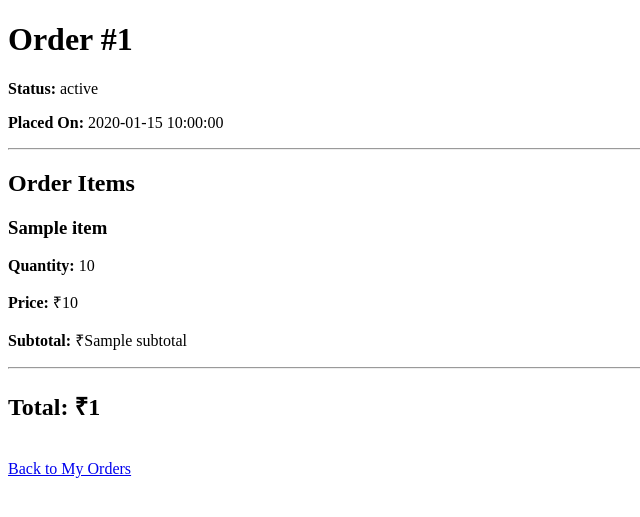
After one commit to Adityatrip4666/FarmDirect, a Flask app: template templates/order_details.html in a window 1280 px wide. The commit adds this page. Shown: the top 517 px of the page, without its empty margins (0-640 px from the left). Run offline with Flask 3, Linux system fonts and the light colour scheme; the template is opened without the code that fills it: most values are stand-ins (such as "Sample title", 1, 10 or a date in 2020).

Commit message:
Implement consumer order management (Issue #16)

```diff
--- a/app.py
+++ b/app.py
@@ -33,6 +33,7 @@ def role_required(*allowed_roles):
         return decorated_function
 
     return decorator
+
 
 def get_cart():
     return session.get("cart", {})
@@ -366,7 +367,6 @@ def seller_profile(user_id):
     return render_template("seller_profile.html", user=user, profile=profile)
 
 
-
 @app.route("/marketplace")
 @role_required("consumer", "bulk_buyer")
 def marketplace():
@@ -425,6 +425,7 @@ def marketplace():
         location=location,
     )
 
+
 @app.route("/cart/add/<int:product_id>", methods=["POST"])
 @role_required("consumer")
 def add_to_cart(product_id):
@@ -474,17 +475,14 @@ def add_to_cart(product_id):
     flash("Product added to cart.", "success")
     return redirect(url_for("marketplace"))
 
+
 @app.route("/cart")
 @role_required("consumer")
 def cart():
     cart = get_cart()
 
     if not cart:
-        return render_template(
-            "cart.html",
-            cart_items=[],
-            total=0
-        )
+        return render_template("cart.html", cart_items=[], total=0)
 
     product_ids = list(cart.keys())
 
@@ -519,11 +517,204 @@ def cart():
             }
         )
 
-    return render_template(
-        "cart.html",
-        cart_items=cart_items,
-        total=total
-    )
+    return render_template("cart.html", cart_items=cart_items, total=total)
+
+
+@app.route("/orders/place", methods=["POST"])
+@role_required("consumer")
+def place_order():
+    cart = get_cart()
+
+    if not cart:
+        flash("Your cart is empty.", "error")
+        return redirect(url_for("cart"))
+
+    conn = get_db_connection()
+
+    try:
+        product_ids = list(cart.keys())
+        placeholders = ",".join("?" for _ in product_ids)
+
+        products = conn.execute(
+            f"""
+            SELECT id, name, seller_id, quantity, price, availability
+            FROM products
+            WHERE id IN ({placeholders})
+            """,
+            product_ids,
+        ).fetchall()
+
+        if len(products) != len(product_ids):
+            conn.rollback()
+            flash("One or more products are no longer available.", "error")
+            return redirect(url_for("cart"))
+
+        total_amount = 0
+        order_items = []
+
+        for product in products:
+            requested_quantity = int(cart[str(product["id"])])
+
+            if requested_quantity <= 0:
+                conn.rollback()
+                flash("Invalid product quantity.", "error")
+                return redirect(url_for("cart"))
+
+            if product["availability"] != "Available":
+                conn.rollback()
+                flash(f"{product['name']} is no longer available.", "error")
+                return redirect(url_for("cart"))
+
+            if requested_quantity > product["quantity"]:
+                conn.rollback()
+                flash(
+                    f"Only {product['quantity']} units of "
+                    f"{product['name']} are available.",
+                    "error",
+                )
+                return redirect(url_for("cart"))
+
+            subtotal = requested_quantity * product["price"]
+            total_amount += subtotal
+
+            order_items.append(
+                (
+                    product["id"],
+                    product["seller_id"],
+                    requested_quantity,
+                    product["price"],
+                    subtotal,
+                )
+            )
+
+        cursor = conn.execute(
+            """
+            INSERT INTO orders (buyer_id, total_amount, status)
+            VALUES (?, ?, ?)
+            """,
+            (
+                session["user_id"],
+                total_amount,
+                "Placed",
+            ),
+        )
+
+        order_id = cursor.lastrowid
+
+        for product_id, seller_id, quantity, price, subtotal in order_items:
+            conn.execute(
+                """
+                INSERT INTO order_items
+                (order_id, product_id, seller_id, quantity, price, subtotal)
+                VALUES (?, ?, ?, ?, ?, ?)
+                """,
+                (
+                    order_id,
+                    product_id,
+                    seller_id,
+                    quantity,
+                    price,
+                    subtotal,
+                ),
+            )
+
+            conn.execute(
+                """
+                UPDATE products
+                SET quantity = quantity - ?,
+                    availability = CASE
+                        WHEN quantity - ? <= 0 THEN 'Unavailable'
+                        ELSE 'Available'
+                    END,
+                    updated_at = CURRENT_TIMESTAMP
+                WHERE id = ?
+                """,
+                (
+                    quantity,
+                    quantity,
+                    product_id,
+                ),
+            )
+
+        conn.commit()
+
+        session["cart"] = {}
+        session.modified = True
+
+        flash(f"Order #{order_id} placed successfully.", "success")
+
+        return redirect(url_for("order_history"))
+
+    except Exception:
+        conn.rollback()
+        flash("Unable to place the order. Please try again.", "error")
+        return redirect(url_for("cart"))
+
+    finally:
+        conn.close()
+
+
+@app.route("/orders")
+@role_required("consumer")
+def order_history():
+    conn = get_db_connection()
+
+    orders = conn.execute(
+        """
+        SELECT id, total_amount, status, created_at
+        FROM orders
+        WHERE buyer_id = ?
+        ORDER BY created_at DESC
+        """,
+        (session["user_id"],),
+    ).fetchall()
+
+    conn.close()
+
+    return render_template("orders.html", orders=orders)
+
+
+@app.route("/orders/<int:order_id>")
+@role_required("consumer")
+def order_details(order_id):
+    conn = get_db_connection()
+
+    order = conn.execute(
+        """
+        SELECT id, total_amount, status, created_at
+        FROM orders
+        WHERE id = ? AND buyer_id = ?
+        """,
+        (
+            order_id,
+            session["user_id"],
+        ),
+    ).fetchone()
+
+    if order is None:
+        conn.close()
+        flash("Order not found or you are not authorized to view it.", "error")
+        return redirect(url_for("order_history"))
+
+    items = conn.execute(
+        """
+        SELECT
+            order_items.quantity,
+            order_items.price,
+            order_items.subtotal,
+            products.name
+        FROM order_items
+        JOIN products
+            ON order_items.product_id = products.id
+        WHERE order_items.order_id = ?
+        """,
+        (order_id,),
+    ).fetchall()
+
+    conn.close()
+
+    return render_template("order_details.html", order=order, items=items)
+
 
 @app.route("/cart/update/<int:product_id>", methods=["POST"])
 @role_required("consumer")
@@ -570,6 +761,7 @@ def update_cart(product_id):
     flash("Cart updated successfully.", "success")
     return redirect(url_for("cart"))
 
+
 @app.route("/cart/remove/<int:product_id>", methods=["POST"])
 @role_required("consumer")
 def remove_from_cart(product_id):
@@ -582,6 +774,7 @@ def remove_from_cart(product_id):
 
     flash("Product removed from cart.", "success")
     return redirect(url_for("cart"))
+
 
 @app.route("/cart/clear", methods=["POST"])
 @role_required("consumer")
@@ -809,7 +1002,6 @@ def delete_product(product_id):
     return redirect(url_for("my_products"))
 
 
-
 if __name__ == "__main__":
     init_db()
     app.run(debug=True)
--- a/database.py
+++ b/database.py
@@ -1,4 +1,5 @@
 import sqlite3
+
 
 DATABASE = "farmdirect.db"
 
@@ -61,6 +62,33 @@ def init_db():
             FOREIGN KEY (seller_id) REFERENCES users(id)
         )
     """)
+
+    conn.execute("""
+        CREATE TABLE IF NOT EXISTS orders (
+            id INTEGER PRIMARY KEY AUTOINCREMENT,
+            buyer_id INTEGER NOT NULL,
+            total_amount REAL NOT NULL,
+            status TEXT NOT NULL DEFAULT 'Placed',
+            created_at TIMESTAMP DEFAULT CURRENT_TIMESTAMP,
+            FOREIGN KEY (buyer_id) REFERENCES users(id)
+        )
+    """)
+
+    conn.execute("""
+        CREATE TABLE IF NOT EXISTS order_items (
+            id INTEGER PRIMARY KEY AUTOINCREMENT,
+            order_id INTEGER NOT NULL,
+            product_id INTEGER NOT NULL,
+            seller_id INTEGER NOT NULL,
+            quantity REAL NOT NULL,
+            price REAL NOT NULL,
+            subtotal REAL NOT NULL,
+            FOREIGN KEY (order_id) REFERENCES orders(id),
+            FOREIGN KEY (product_id) REFERENCES products(id),
+            FOREIGN KEY (seller_id) REFERENCES users(id)
+        )
+    """)
+
     conn.commit()
     conn.close()
 
--- /dev/null
+++ b/templates/order_details.html
@@ -0,0 +1,66 @@
+<!DOCTYPE html>
+<html>
+
+<head>
+    <meta charset="UTF-8">
+    <title>Order Details - FarmDirect</title>
+</head>
+
+<body>
+
+    <h1>Order #{{ order["id"] }}</h1>
+
+    <p>
+        <strong>Status:</strong>
+        {{ order["status"] }}
+    </p>
+
+    <p>
+        <strong>Placed On:</strong>
+        {{ order["created_at"] }}
+    </p>
+
+    <hr>
+
+    <h2>Order Items</h2>
+
+    {% for item in items %}
+
+    <div>
+
+        <h3>{{ item["name"] }}</h3>
+
+        <p>
+            <strong>Quantity:</strong>
+            {{ item["quantity"] }}
+        </p>
+
+        <p>
+            <strong>Price:</strong>
+            ₹{{ item["price"] }}
+        </p>
+
+        <p>
+            <strong>Subtotal:</strong>
+            ₹{{ item["subtotal"] }}
+        </p>
+
+    </div>
+
+    <hr>
+
+    {% endfor %}
+
+    <h2>
+        Total: ₹{{ order["total_amount"] }}
+    </h2>
+
+    <br>
+
+    <a href="{{ url_for('order_history') }}">
+        Back to My Orders
+    </a>
+
+</body>
+
+</html>
--- a/templates/role_dashboard.html
+++ b/templates/role_dashboard.html
@@ -58,6 +58,12 @@
     </a>
 </p>
 
+<p>
+    <a href="{{ url_for('order_history') }}">
+        My Orders
+    </a>
+</p>
+
 {% endif %}
 
 {% endblock %}
```
Also changed, not shown: templates/cart.html (+7 -0 lines), templates/orders.html (added, +70 -0 lines). Lines whose indentation alone changed are shown as unchanged.
